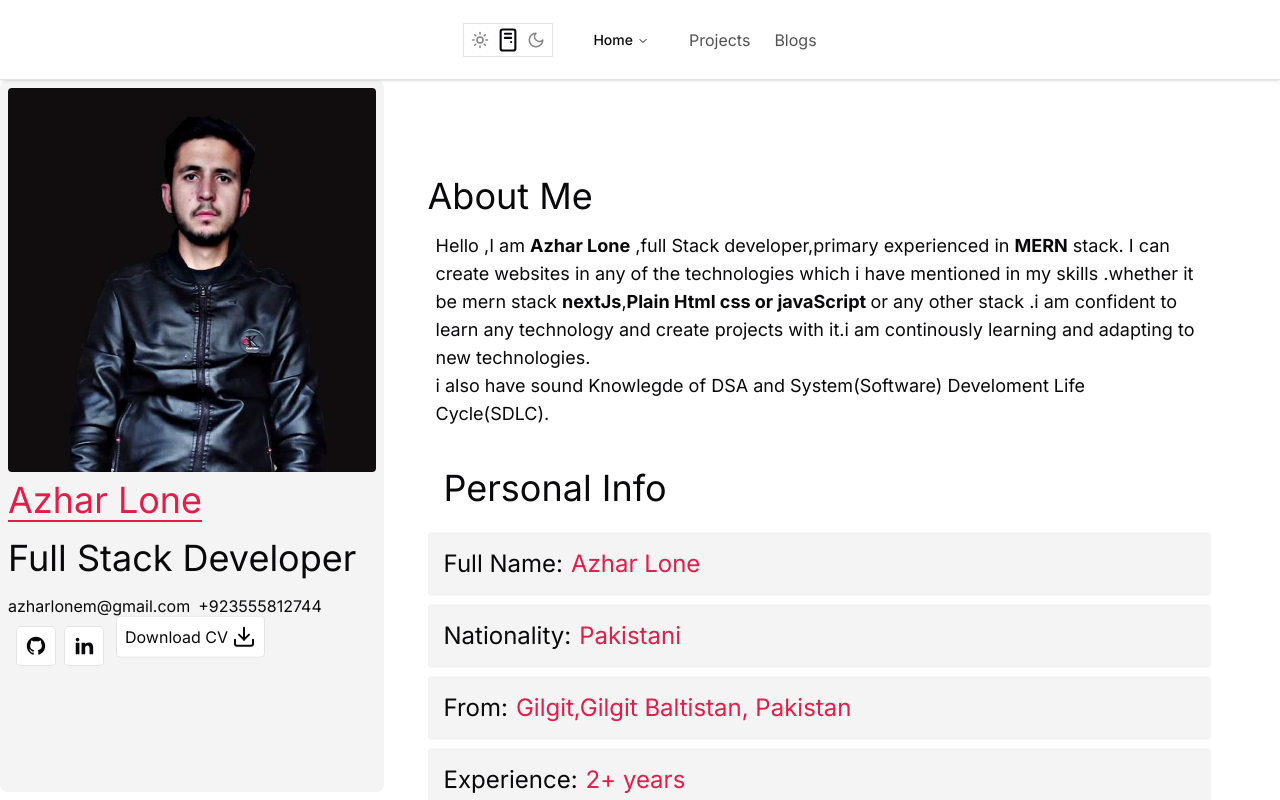
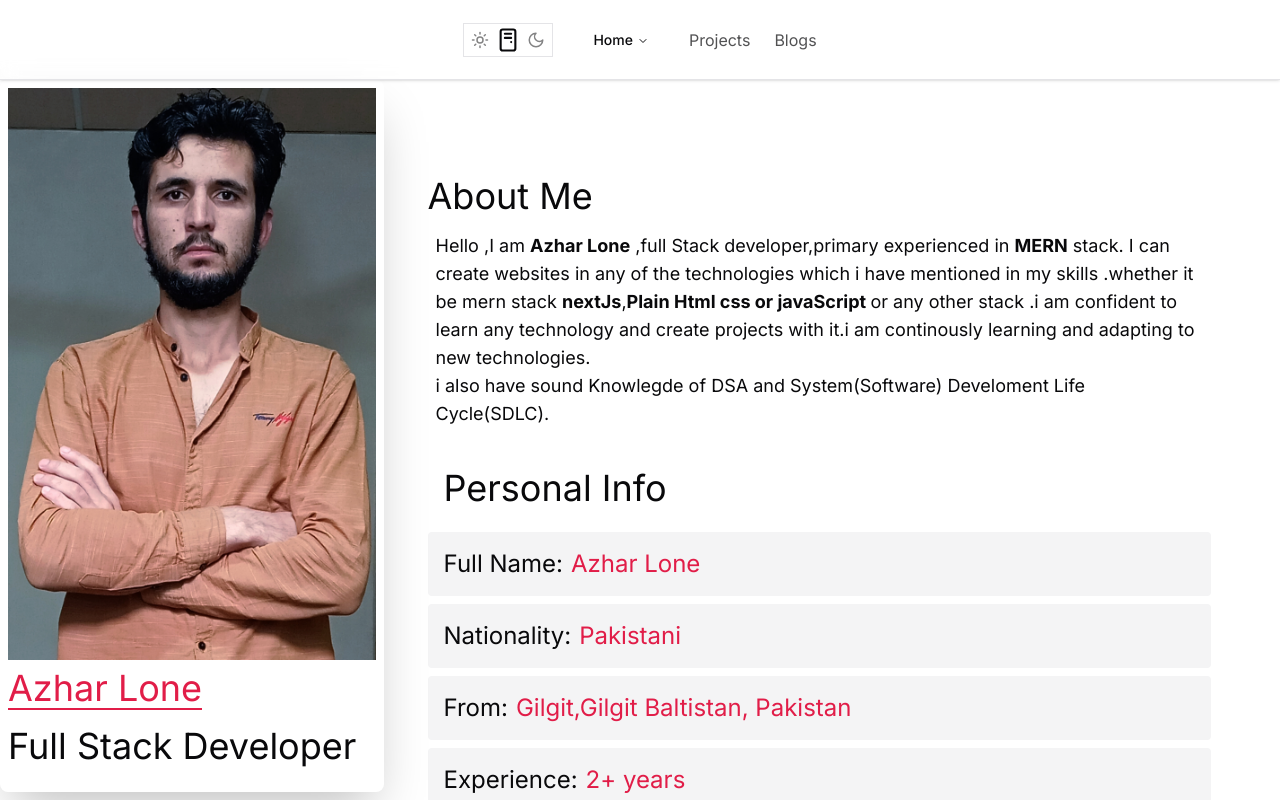
Before and after one commit to Azhar-lone/AzharLone_Portfolio, a Next.js app: page / in a window 1280 px wide. Shown: the top 800 px of the page. Built offline with nearby package versions, Linux system fonts and the light colour scheme.

Commit message:
0.6.9.2 commit

```diff
--- a/next.config.mjs
+++ b/next.config.mjs
@@ -1,8 +1,7 @@
 /** @type {import('next').NextConfig} */
 const nextConfig = {
-    images: {
-        unoptimized: true,
-    }
+
+
 };
 
 export default nextConfig;
--- a/package.json
+++ b/package.json
@@ -17,7 +17,6 @@
     "@radix-ui/react-tooltip": "^1.1.2",
     "class-variance-authority": "^0.7.0",
     "clsx": "^2.1.1",
-    "framer-motion": "^11.3.8",
     "lucide-react": "^0.395.0",
     "next": "14.2.4",
     "next-themes": "^0.3.0",
--- a/src/app/components/Introduction.tsx
+++ b/src/app/components/Introduction.tsx
@@ -1,4 +1,3 @@
-"use client";
 import React from "react";
 import Image from "next/image";
 
@@ -13,16 +12,12 @@ import AzharLone from "@/Data/Images/AzharLone.jpg";
 // Components
 const Introduction: React.FC = () => {
   return (
-    <div className="  transition-all flex flex-col  lg:items-start items-center p-2 rounded-lg w-[98%] mx-auto lg:mx-0  lg:w-[30%] lg:left-0 lg:fixed lg:top-[10vh] h-full  lg:bg-secondary lg:h-[89vh]">
+    <div className="  transition-all flex flex-col  lg:items-start items-center p-2 rounded-lg w-[98%] mx-auto lg:mx-0  lg:w-[30%] lg:left-0 lg:fixed lg:top-[10vh] h-full  lg:shadow-2xl shadow-foreground lg:h-[89vh]">
       <ScrollArea className="overflow-y-auto w-full">
         <div className="  gap-2 flex flex-col   items-center">
           {/* image */}
 
-          <Image
-            src={AzharLone}
-            alt="Img"
-            className="  h-96 w-full rounded   "
-          />
+          <Image src={AzharLone} alt="Img" height={2548} width={1640 } />
           {/* Introduction text section */}
           <div className="flex flex-col  w-full gap-4">
             <h1 className="text-primary text-4xl border-b-2 h-fit w-fit border-primary ">
@@ -40,17 +35,17 @@ const Introduction: React.FC = () => {
           <div className="flex gap-2 ">
             <a href="https://github.com/Azhar-lone" target="_blank">
               {" "}
-              <RiGithubFill className="size-10  md:bg-background bg-secondary p-2 hover:bg-secondary/50 rounded border md:hover:bg-background/50" />
+              <RiGithubFill className="size-10   bg-secondary p-2 hover:bg-secondary/50 rounded border " />
             </a>
             <a href="https://www.linkedin.com/in/Azhar-lonem" target="_blank">
               {" "}
-              <RiLinkedinFill className="size-10  md:bg-background bg-secondary p-2 hover:bg-secondary/50 rounded border md:hover:bg-background/50 " />
+              <RiLinkedinFill className="size-10  bg-secondary p-2 hover:bg-secondary/50 rounded border  " />
             </a>
           </div>
           <a
             href="/AzharResume.pdf"
             download={"AzharLone_CV.pdf"}
-            className="flex gap-1 animate-bounce md:bg-background bg-secondary p-2 hover:bg-secondary/50 rounded border md:hover:bg-background/50 "
+            className="flex gap-1 animate-bounce bg-secondary p-2 hover:bg-secondary/50 rounded border  "
           >
             Download CV
             <Download />
--- a/src/app/layout.tsx
+++ b/src/app/layout.tsx
@@ -4,17 +4,18 @@ import "@/styles/globals.css";
 
 // components
 import Nav from "@/components/myUi/Nav";
-import Footer from "@/components/myUi/Footer"
+import Footer from "@/components/myUi/Footer";
 
 // context
-import { ThemeProvider } from "@/components/context/theme-provider"
+import { ThemeProvider } from "@/components/context/theme-provider";
 
 const inter = Inter({ subsets: ["latin"] });
 
-
-
 export const metadata: Metadata = {
-  title: "Azhar Lone|Portfolio",
+  title: {
+    default: "Azhar Lone|Portfolio",
+    template: "%s|Azhar Lone",
+  },
   description: "portfolio website of developer Azhar lone",
 };
 
--- a/src/components/myUi/ProjectCard.tsx
+++ b/src/components/myUi/ProjectCard.tsx
@@ -19,7 +19,7 @@ const ProjectCard: React.FC<propsType> = ({ project }) => {
   let router = useRouter();
 
   return (
-    <div className="h-96 mt-5 border rounded-2xl  shadow-2xl  shadow-primary md:ml-1 group w-96 relative">
+    <div className="h-96 mt-5 border rounded-2xl  shadow-2xl  shadow-primary md:ml-1 group w-96 relative  transition-opacity">
       <Badge className="uppercase text-sm font-medium mb-2 absolute top-4 left-5 ">
         {project.category}
       </Badge>
```
Also changed, not shown: src/Data/Images/AzharLone.jpg, 1 other file (tests, documents, lock files or other folders).
